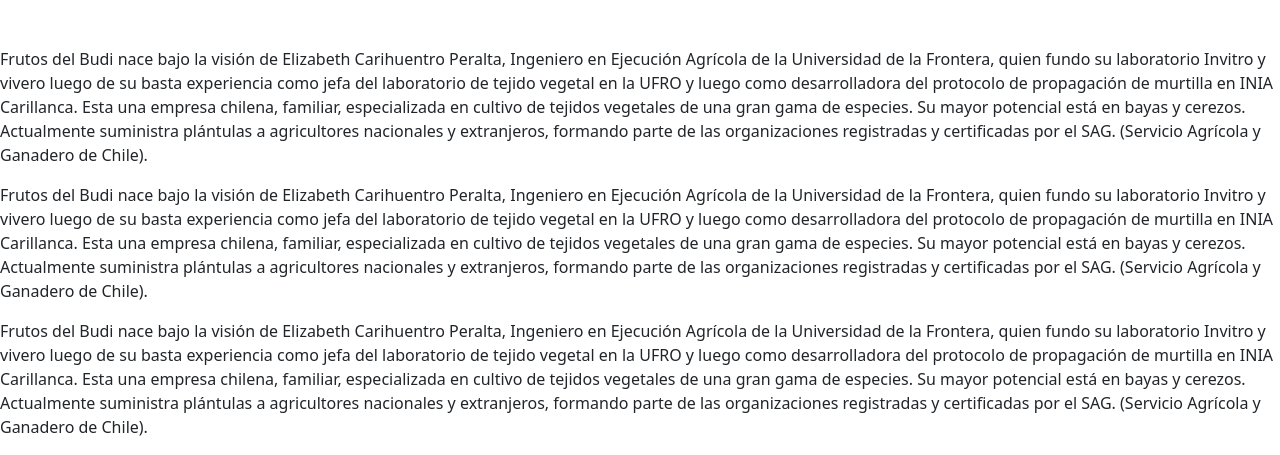
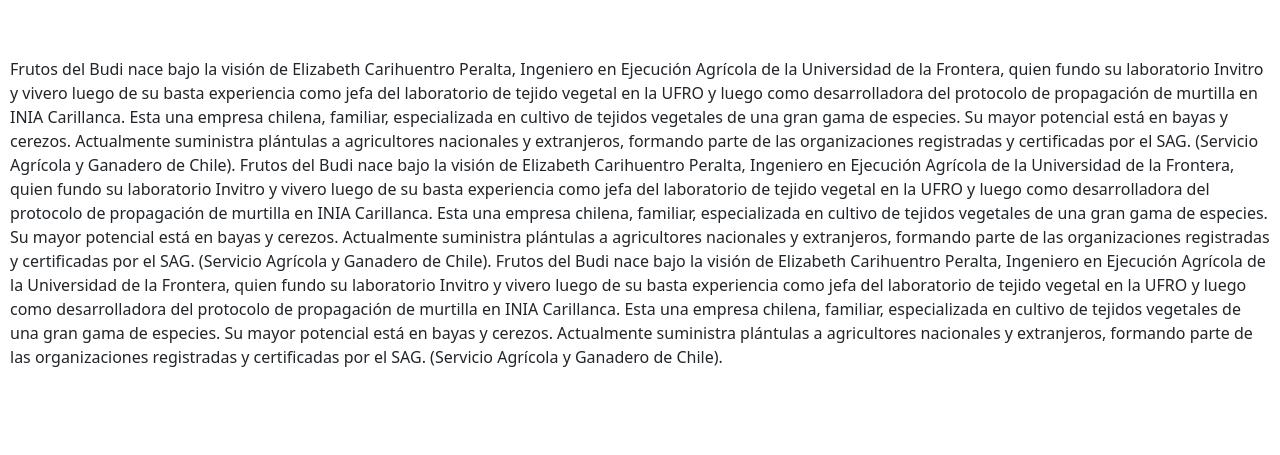
Before and after one commit to Cr4tt1/DesafioC11, a plain HTML site: page index.html in a window 1280 px wide. Shown: the part 977-1432 px from the top of the page. After the commit the page ends 1356 px from the top, so only its background shows below. Drawn offline with nearby package versions, Linux system fonts and the light colour scheme.

Commit message:
MODIFY 3

```diff
--- a/css/style.css
+++ b/css/style.css
@@ -20,7 +20,30 @@ header {
     text-align: center;
     padding: 15px;
 }
+.nosotros h2 {
+    background-color: black;
+    color: white;
+    width: 100%;
+    text-align: center;
+    padding: 15px;
+}
 
+.nosotros div {
+    display: flex;
+    justify-content: space-around;
+    align-items: center;
+    margin-top: 50px;
+    flex-wrap: wrap;
+}
+
+.nosotros div p{
+    display: flex;
+    justify-content: center;
+    align-items: center;
+    margin-top: 10px;
+    flex-wrap: wrap;
+    margin: 10px;
+}
 .productos>div {
     display: flex;
     justify-content: space-around;
--- a/index.html
+++ b/index.html
@@ -53,24 +53,33 @@
         </section>
 
       </header>
-      <section class="productos">
+      <section class="nosotros">
         <h2>Nosotros</h2>
         <div>
-            <p>Frutos del Budi nace bajo la visión de Elizabeth Carihuentro Peralta, Ingeniero en Ejecución Agrícola de la Universidad de la Frontera, quien fundo su laboratorio Invitro y vivero luego de su basta experiencia como jefa del laboratorio de tejido vegetal en la UFRO y luego como desarrolladora del protocolo de propagación de murtilla en INIA Carillanca. Esta una empresa chilena, familiar, especializada en cultivo de tejidos vegetales de una gran gama de especies. Su mayor potencial está en bayas y cerezos. Actualmente suministra plántulas a agricultores nacionales y extranjeros, formando parte de las organizaciones registradas y certificadas por el SAG. (Servicio Agrícola y Ganadero de Chile).
+          <p>Frutos del Budi nace bajo la visión de Elizabeth Carihuentro Peralta, Ingeniero en Ejecución Agrícola de la
+            Universidad de la Frontera, quien fundo su laboratorio Invitro y vivero luego de su basta experiencia como jefa
+            del laboratorio de tejido vegetal en la UFRO y luego como desarrolladora del protocolo de propagación de
+            murtilla en INIA Carillanca. Esta una empresa chilena, familiar, especializada en cultivo de tejidos vegetales
+            de una gran gama de especies. Su mayor potencial está en bayas y cerezos. Actualmente suministra plántulas a
+            agricultores nacionales y extranjeros, formando parte de las organizaciones registradas y certificadas por el
+            SAG. (Servicio Agrícola y Ganadero de Chile).
+            Frutos del Budi nace bajo la visión de Elizabeth Carihuentro Peralta, Ingeniero en Ejecución Agrícola de la
+            Universidad de la Frontera, quien fundo su laboratorio Invitro y vivero luego de su basta experiencia como jefa
+            del laboratorio de tejido vegetal en la UFRO y luego como desarrolladora del protocolo de propagación de murtilla
+            en INIA Carillanca. Esta una empresa chilena, familiar, especializada en cultivo de tejidos vegetales de una gran
+            gama de especies. Su mayor potencial está en bayas y cerezos. Actualmente suministra plántulas a agricultores
+            nacionales y extranjeros, formando parte de las organizaciones registradas y certificadas por el SAG. (Servicio
+            Agrícola y Ganadero de Chile).
+          Frutos del Budi nace bajo la visión de Elizabeth Carihuentro Peralta, Ingeniero en Ejecución Agrícola de la
+          Universidad de la Frontera, quien fundo su laboratorio Invitro y vivero luego de su basta experiencia como jefa
+          del laboratorio de tejido vegetal en la UFRO y luego como desarrolladora del protocolo de propagación de murtilla
+          en INIA Carillanca. Esta una empresa chilena, familiar, especializada en cultivo de tejidos vegetales de una gran
+          gama de especies. Su mayor potencial está en bayas y cerezos. Actualmente suministra plántulas a agricultores
+          nacionales y extranjeros, formando parte de las organizaciones registradas y certificadas por el SAG. (Servicio
+          Agrícola y Ganadero de Chile).
+        </p>
 
-                </p>
-            </div>
-
-                <p/>Frutos del Budi nace bajo la visión de Elizabeth Carihuentro Peralta, Ingeniero en Ejecución Agrícola de la Universidad de la Frontera, quien fundo su laboratorio Invitro y vivero luego de su basta experiencia como jefa del laboratorio de tejido vegetal en la UFRO y luego como desarrolladora del protocolo de propagación de murtilla en INIA Carillanca. Esta una empresa chilena, familiar, especializada en cultivo de tejidos vegetales de una gran gama de especies. Su mayor potencial está en bayas y cerezos. Actualmente suministra plántulas a agricultores nacionales y extranjeros, formando parte de las organizaciones registradas y certificadas por el SAG. (Servicio Agrícola y Ganadero de Chile).
-
-        </p>
-            <p> Frutos del Budi nace bajo la visión de Elizabeth Carihuentro Peralta, Ingeniero en Ejecución Agrícola de la Universidad de la Frontera, quien fundo su laboratorio Invitro y vivero luego de su basta experiencia como jefa del laboratorio de tejido vegetal en la UFRO y luego como desarrolladora del protocolo de propagación de murtilla en INIA Carillanca. Esta una empresa chilena, familiar, especializada en cultivo de tejidos vegetales de una gran gama de especies. Su mayor potencial está en bayas y cerezos. Actualmente suministra plántulas a agricultores nacionales y extranjeros, formando parte de las organizaciones registradas y certificadas por el SAG. (Servicio Agrícola y Ganadero de Chile).
-            </p>
         </div>
-    </section>
-
-
-
 
       <script src="https://cdn.jsdelivr.net/npm/bootstrap@5.2.0/dist/js/bootstrap.bundle.min.js" integrity="sha384-A3rJD856KowSb7dwlZdYEkO39Gagi7vIsF0jrRAoQmDKKtQBHUuLZ9AsSv4jD4Xa" crossorigin="anonymous"></script>
 
```
Also changed, not shown: images/loblogo.png.
